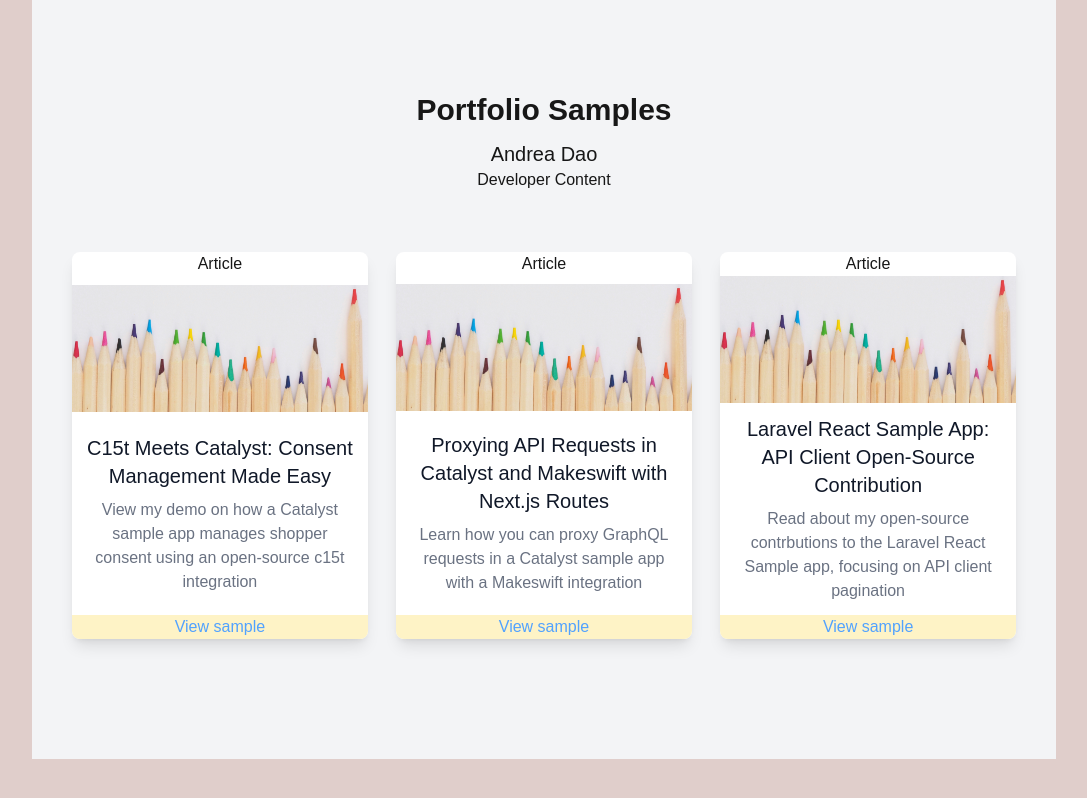
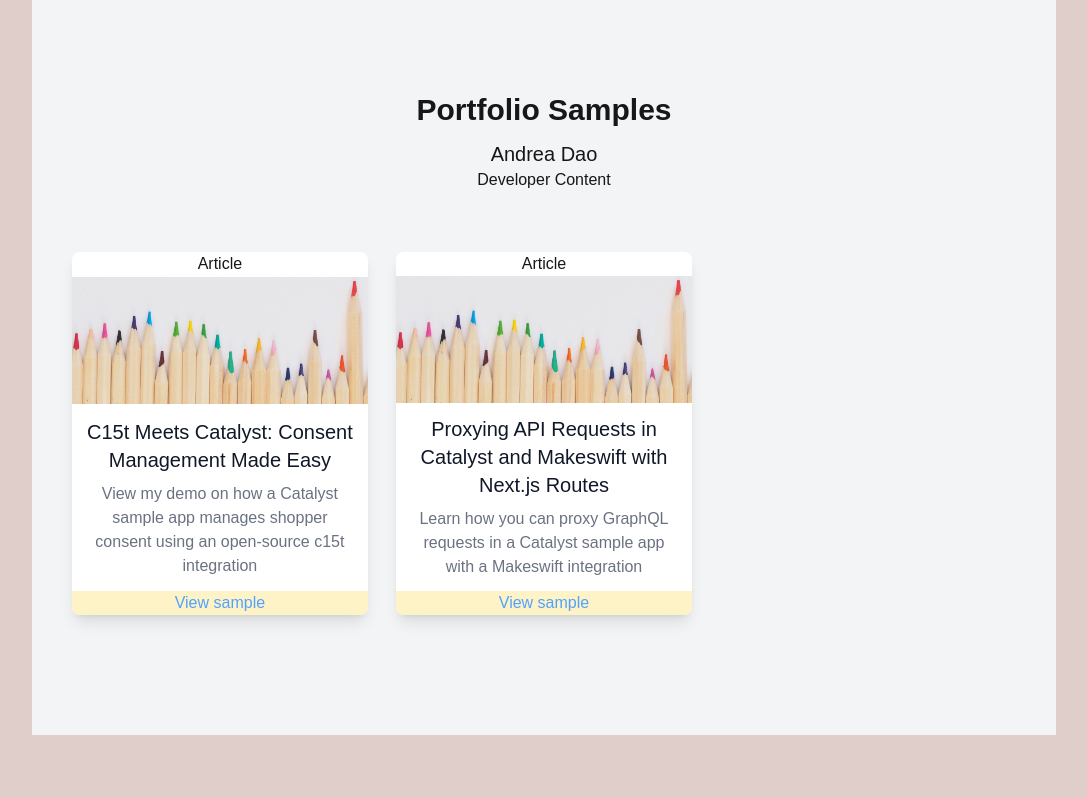
Before and after one commit to bc-andreadao/the-digital-me, a Next.js app: page /resume in a window 1280 px wide. Shown: the whole page, without its empty margins (96-1183 px from the left). Built offline with nearby package versions, Linux system fonts and the light colour scheme.

Commit message:
remove sample

```diff
--- a/src/sampleData.ts
+++ b/src/sampleData.ts
@@ -31,14 +31,6 @@ const samples: sampleData[] = [
             "about": "",
             "type": "Article"
         },
-        {
-            "title": "Laravel React Sample App: API Client Open-Source Contribution",
-            "description": "Read about my open-source contrbutions to the Laravel React Sample app, focusing on API client pagination",
-            "url": "sample-app-update",
-            "sampleURL": "https://developer.bigcommerce.com/resource-hub/laravel-react-api-client-pagination",
-            "about": "",
-            "type": "Article"
-        },
     ]
 
 export default samples;
```
